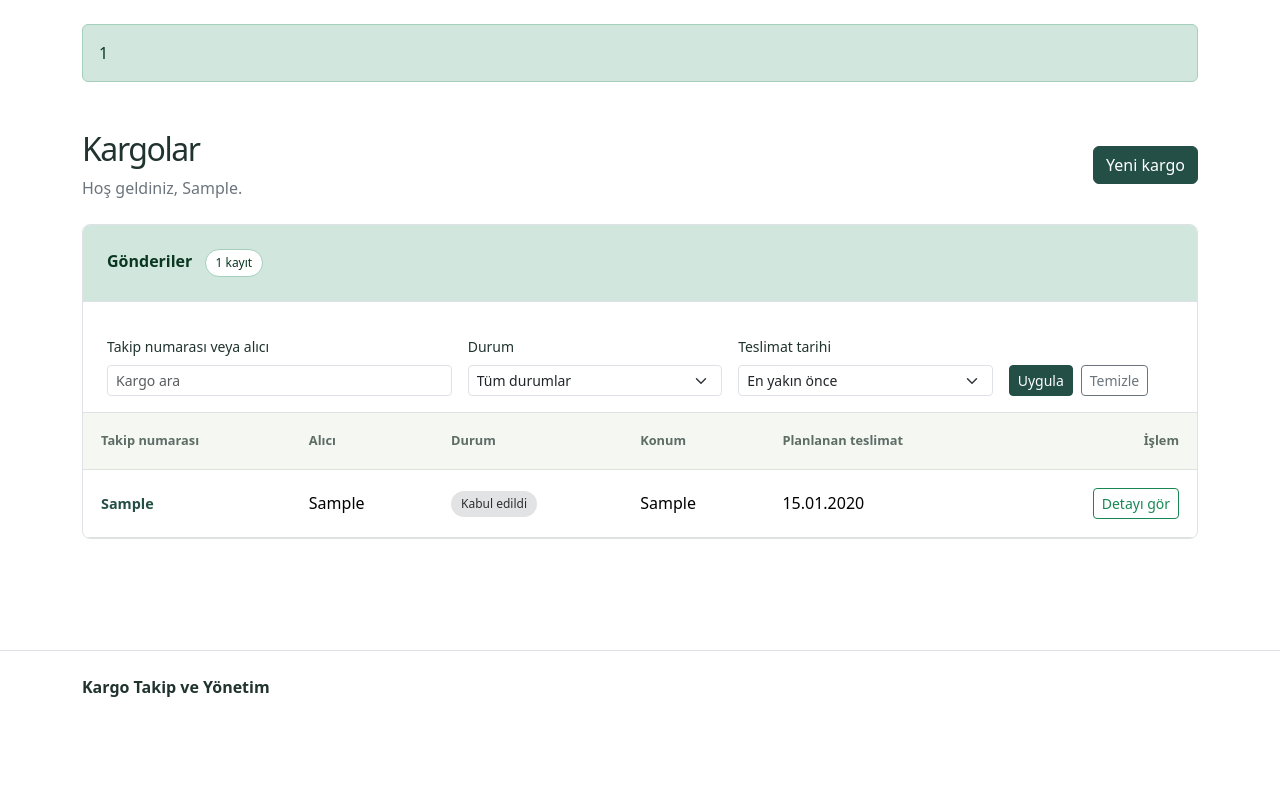
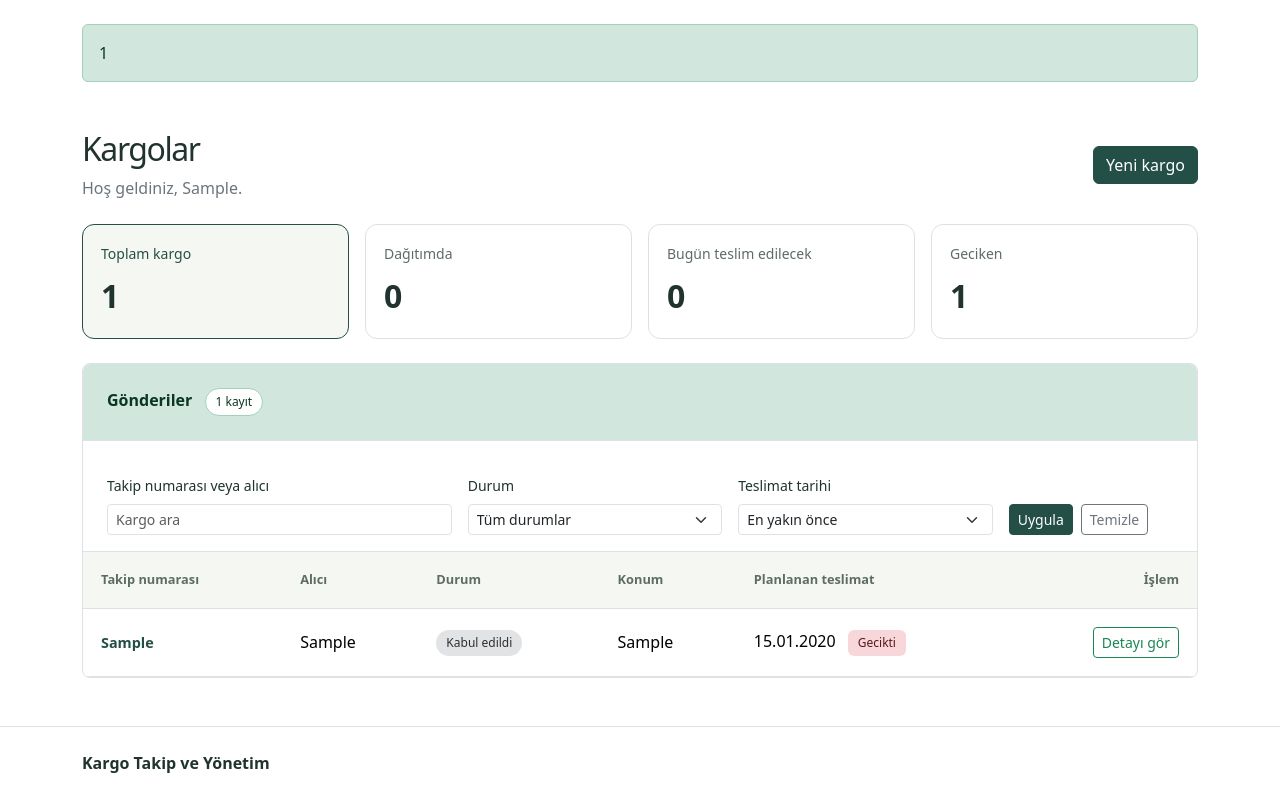
Before and after one commit to myusuferzi/shipping-automation, a PHP site: page /kargolar.php in a window 1280 px wide. Shown: the part 77-876 px from the top of the page. Before the commit the page ends 774 px from the top, so only its background shows below. Run offline with PHP 8.4, Linux system fonts and the light colour scheme; the visitor is signed in with stand-in values (Sample User, id 1); tables that the repository leaves empty hold one stand-in row (values such as "Sample post"); a stand-in replaces the project's code that opens the database connection.

Commit message:
feat: kargo özetleri ve gecikme filtresi ekle

```diff
--- a/assets/css/style.css
+++ b/assets/css/style.css
@@ -255,6 +255,36 @@ h2 {
     color: #e5ad78;
 }
 
+/* Kargo özetleri */
+.shipment-summary {
+    display: flex;
+    flex-direction: column;
+    gap: 8px;
+    height: 100%;
+    padding: 18px;
+    border: 1px solid var(--line);
+    border-radius: 12px;
+    background: var(--surface-card);
+    color: var(--muted);
+    text-decoration: none;
+}
+
+.shipment-summary strong {
+    color: var(--ink);
+}
+
+.shipment-summary:hover,
+.shipment-summary.is-active {
+    border-color: var(--brand);
+    background: var(--surface-soft);
+    color: var(--brand);
+}
+
+.shipment-summary:focus-visible {
+    outline: 3px solid var(--brand);
+    outline-offset: 3px;
+}
+
 /* Kargo listesi */
 .shipment-list thead {
     background: var(--surface-soft);
--- a/kargolar.php
+++ b/kargolar.php
@@ -9,14 +9,51 @@ if (!in_array($durumFiltresi, kargoDurumlari(), true)) {
     $durumFiltresi = '';
 }
 
+// Özetler arama sonucundan değil, kullanıcının tüm kargolarından hesaplanır.
+$bugun = date('Y-m-d');
+$gorunum = isset($_GET['gorunum']) && is_string($_GET['gorunum']) ? $_GET['gorunum'] : 'tumu';
+$ozetler = [
+    'tumu' => ['baslik' => 'Toplam kargo', 'sayi' => count($kargolar)],
+    'dagitimda' => ['baslik' => 'Dağıtımda', 'sayi' => 0],
+    'bugun' => ['baslik' => 'Bugün teslim edilecek', 'sayi' => 0],
+    'geciken' => ['baslik' => 'Geciken', 'sayi' => 0],
+];
+
+if (!isset($ozetler[$gorunum])) {
+    $gorunum = 'tumu';
+}
+
+foreach ($kargolar as $kargo) {
+    if ($kargo['durum'] === 'Dağıtımda') {
+        $ozetler['dagitimda']['sayi']++;
+    }
+
+    if ($kargo['durum'] !== 'Teslim edildi') {
+        if ($kargo['teslimat_tarihi'] === $bugun) {
+            $ozetler['bugun']['sayi']++;
+        } elseif ($kargo['teslimat_tarihi'] < $bugun) {
+            $ozetler['geciken']['sayi']++;
+        }
+    }
+}
+
 // Önce erişim kontrolü yapılır; yalnızca kullanıcının görebildiği kayıtlar aranır.
-$kargolar = array_values(array_filter($kargolar, function ($kargo) use ($arama, $durumFiltresi) {
+$kargolar = array_values(array_filter($kargolar, function ($kargo) use ($arama, $durumFiltresi, $gorunum, $bugun) {
     $aramaUyuyor = $arama === ''
         || stripos($kargo['takip_no'], $arama) !== false
         || stripos($kargo['alici_adi'], $arama) !== false;
     $durumUyuyor = $durumFiltresi === '' || $kargo['durum'] === $durumFiltresi;
 
-    return $aramaUyuyor && $durumUyuyor;
+    $gorunumUyuyor = true;
+    if ($gorunum === 'dagitimda') {
+        $gorunumUyuyor = $kargo['durum'] === 'Dağıtımda';
+    } elseif ($gorunum === 'bugun') {
+        $gorunumUyuyor = $kargo['teslimat_tarihi'] === $bugun && $kargo['durum'] !== 'Teslim edildi';
+    } elseif ($gorunum === 'geciken') {
+        $gorunumUyuyor = $kargo['teslimat_tarihi'] < $bugun && $kargo['durum'] !== 'Teslim edildi';
+    }
+
+    return $aramaUyuyor && $durumUyuyor && $gorunumUyuyor;
 }));
 
 
@@ -49,6 +86,20 @@ require __DIR__ . '/includes/header.php';
         <?php endif; ?>
     </div>
 
+    <!-- Kart seçimi listeyi filtreler; sayılar tüm erişilebilir kargoları gösterir. -->
+    <nav class="row g-3 mb-4" aria-label="Kargo özetleri">
+        <?php foreach ($ozetler as $anahtar => $ozet): ?>
+            <div class="col-6 col-lg-3">
+                <a class="shipment-summary <?= $gorunum === $anahtar ? 'is-active' : '' ?>"
+                    href="/kargolar.php?<?= e(http_build_query(['gorunum' => $anahtar, 'sirala' => $siralama])) ?>"
+                    <?= $gorunum === $anahtar ? 'aria-current="true"' : '' ?>>
+                    <span class="small"><?= e($ozet['baslik']) ?></span>
+                    <strong class="fs-2"><?= e($ozet['sayi']) ?></strong>
+                </a>
+            </div>
+        <?php endforeach; ?>
+    </nav>
+
     <section class="shipment-list border rounded-3 overflow-hidden" aria-label="Kargo listesi">
         <div class="list-toolbar bg-success-subtle p-3 p-md-4 border-bottom d-flex flex-wrap justify-content-between align-items-center gap-3">
             <p class="mb-0 fw-semibold text-success-emphasis">
@@ -59,6 +110,7 @@ require __DIR__ . '/includes/header.php';
         </div>
 
         <form class="row g-3 m-0 p-3 border-bottom align-items-end" action="/kargolar.php" method="get">
+            <input type="hidden" name="gorunum" value="<?= e($gorunum) ?>">
             <div class="col-md-4">
                 <label class="form-label small" for="arama">Takip numarası veya alıcı</label>
                 <input class="form-control form-control-sm" type="search" id="arama" name="arama" value="<?= e($arama) ?>" placeholder="Kargo ara">
@@ -87,7 +139,7 @@ require __DIR__ . '/includes/header.php';
 
         <?php if (!$kargolar): ?>
             <div class="text-center p-5">
-                <?php if ($arama !== '' || $durumFiltresi !== ''): ?>
+                <?php if ($arama !== '' || $durumFiltresi !== '' || $gorunum !== 'tumu'): ?>
                     <h2 class="h5">Aramanıza uygun kargo bulunamadı</h2>
                     <p class="text-secondary mb-0">Farklı bir arama deneyin veya filtreleri temizleyin.</p>
                 <?php else: ?>
@@ -123,7 +175,12 @@ require __DIR__ . '/includes/header.php';
                                     </span>
                                 </td>
                                 <td><?= e($kargo['konum']) ?></td>
-                                <td class="text-nowrap"><?= e(date('d.m.Y', strtotime($kargo['teslimat_tarihi']))) ?></td>
+                                <td class="text-nowrap">
+                                    <?= e(date('d.m.Y', strtotime($kargo['teslimat_tarihi']))) ?>
+                                    <?php if ($kargo['teslimat_tarihi'] < $bugun && $kargo['durum'] !== 'Teslim edildi'): ?>
+                                        <span class="badge bg-danger-subtle text-danger-emphasis ms-2">Gecikti</span>
+                                    <?php endif; ?>
+                                </td>
                                 <td class="text-end">
                                     <a class="btn btn-sm btn-outline-success text-nowrap" href="/kargo.php?id=<?= e($kargo['id']) ?>">Detayı gör</a>
                                 </td>
```
Also changed, not shown: PLAN.md (+3 -0 lines), TEST.md (+10 -0 lines), README.md.
